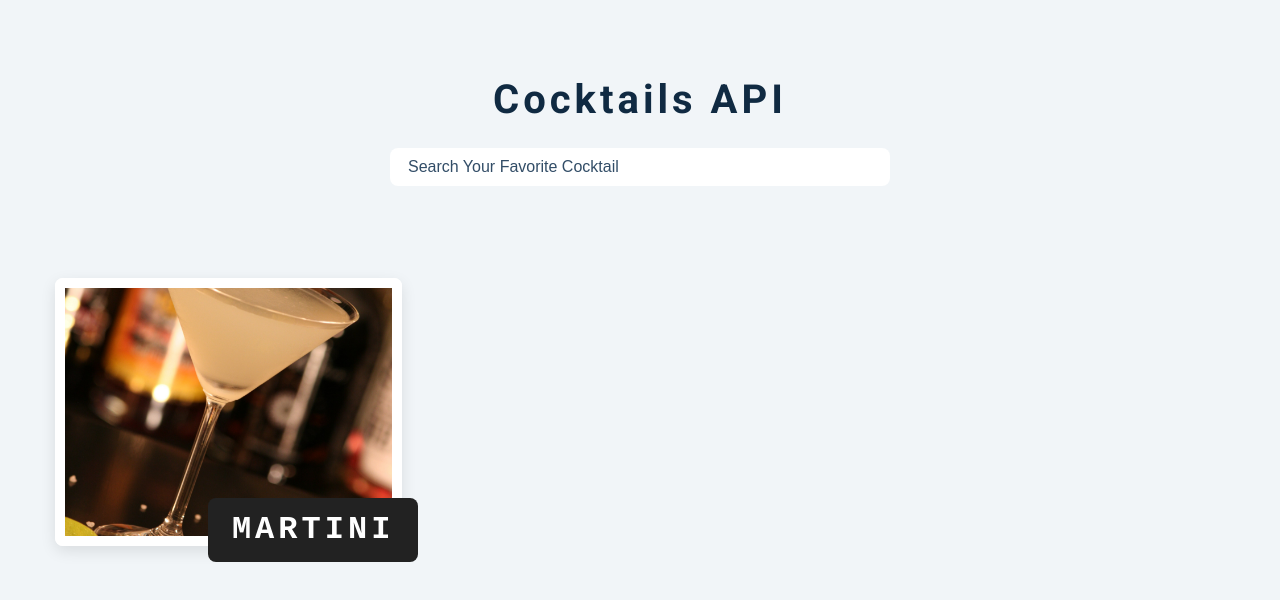
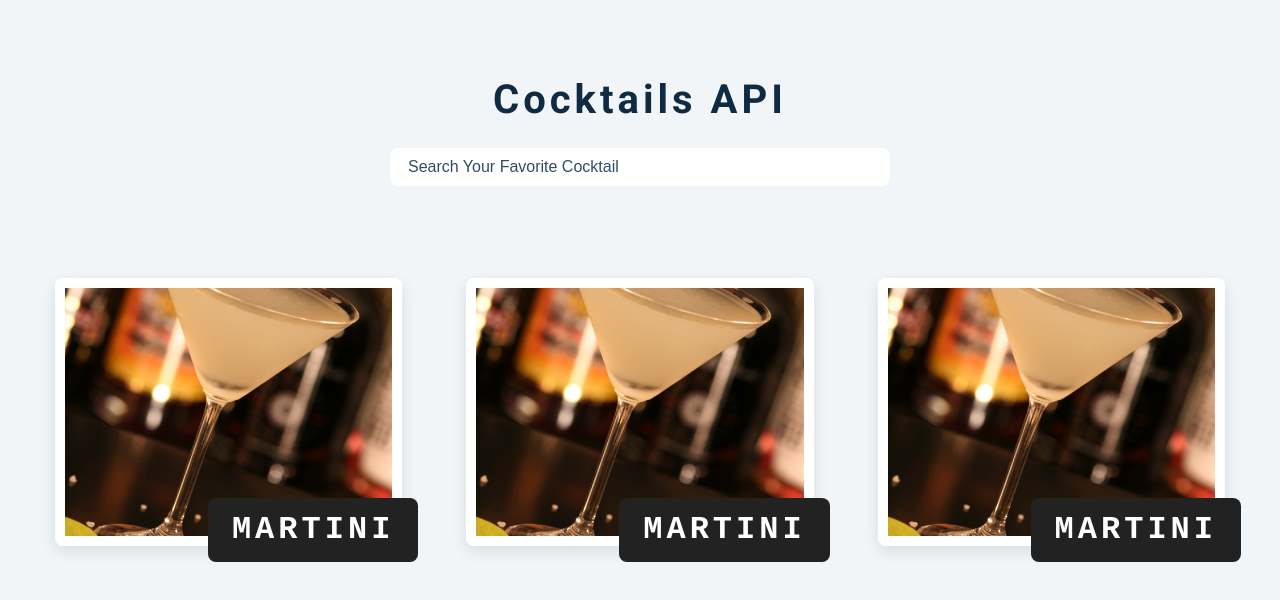
Before and after one commit to zainabturkmen/Cocktails, a plain HTML site: page index.html in a window 1280 px wide. Drawn offline with nearby package versions, Linux system fonts and the light colour scheme.

Commit message:
adding some changes

```diff
--- a/index.html
+++ b/index.html
@@ -36,6 +36,22 @@
           </article>
         </a>
         <!-- end of the single drink -->
+        <!-- single drink -->
+        <a href="drink.html">
+          <article class="cocktail" data-id="1">
+            <img src="./cocktail.jpg" alt="cocktail">
+            <h3>martini</h3>
+          </article>
+        </a>
+        <!-- end of the single drink -->
+        <!-- single drink -->
+        <a href="drink.html">
+          <article class="cocktail" data-id="1">
+            <img src="./cocktail.jpg" alt="cocktail">
+            <h3>martini</h3>
+          </article>
+        </a>
+        <!-- end of the single drink -->
       </div>
     </section>
     <script type="module" src="./app.js"></script>
```
